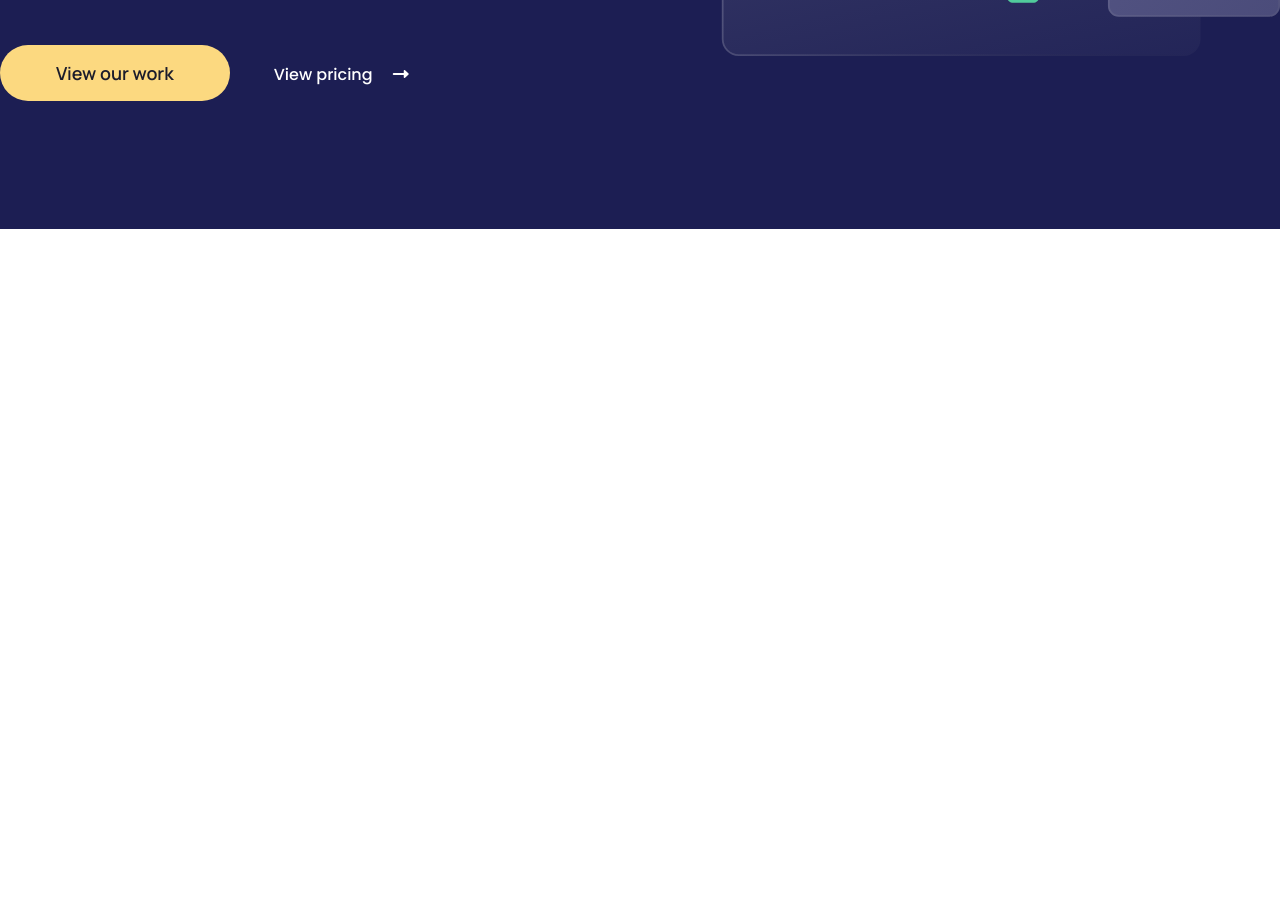
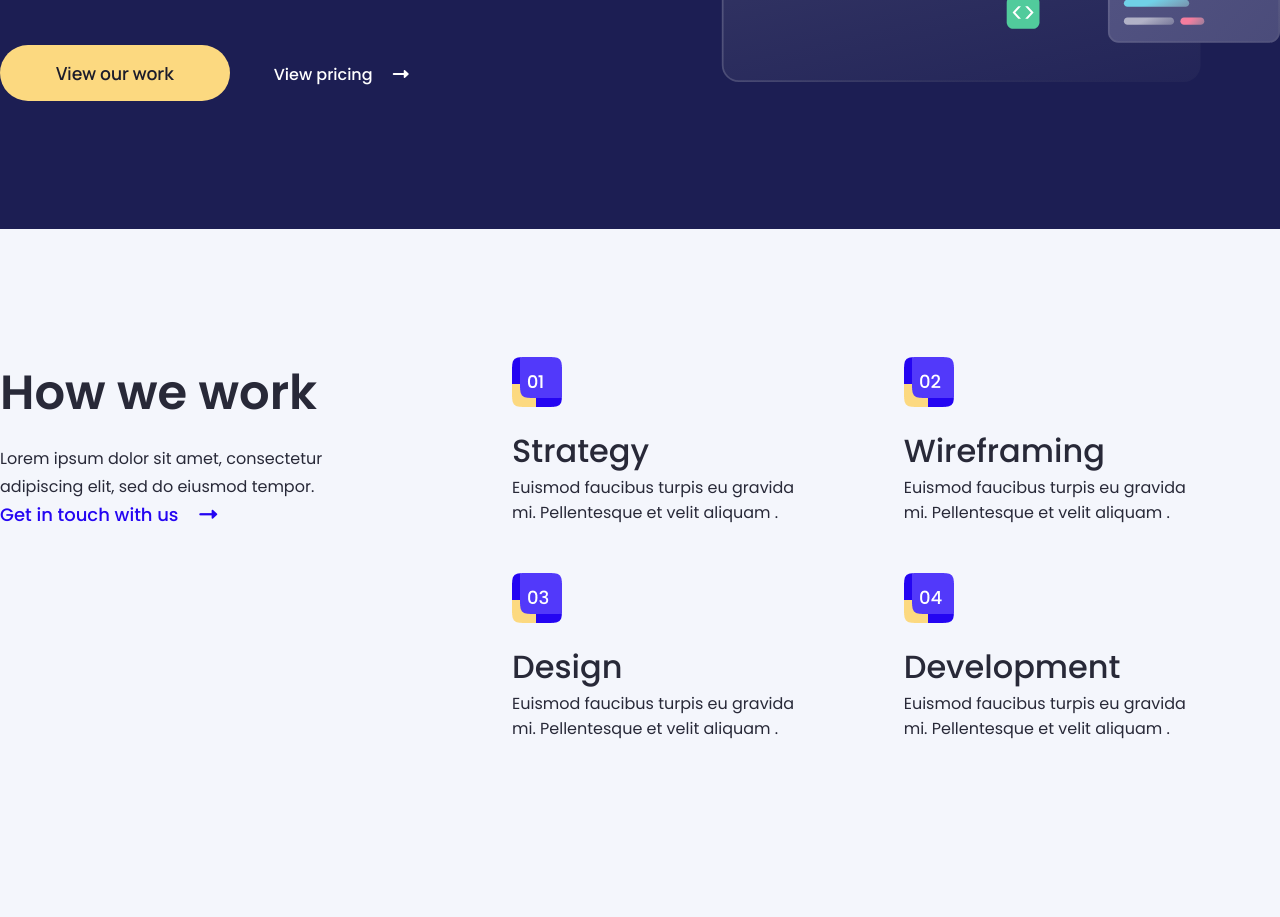
Before and after one commit to AKAzadMilon-Dev/-finsweet-web-design, a plain HTML site: page index.html in a window 1280 px wide. Shown: the part 556-1473 px from the top of the page. Before the commit the page ends 800 px from the top, so only its background shows below. Drawn offline with Linux system fonts and the light colour scheme.

Commit message:
work part

```diff
--- a/css/style.css
+++ b/css/style.css
@@ -134,6 +134,7 @@ nav .nav-item a{
 .banner .image{
     width: 60%;
     text-align: end;
+    margin-top: 26px;
 }
 
 /* =============================
@@ -141,6 +142,88 @@ nav .nav-item a{
 ============================= */
 
 /* =============================
+    work part start
+============================= */
+
+.work{
+    background: #F4F6FC;
+}
+
+.work .box{
+    padding: 128px 0;
+}
+
+.work .text{
+    width: 40%;
+}
+
+.work .text h2{
+    font-family: 'Poppins', sans-serif;
+    font-size: 48px;
+    font-weight: 600;
+    color: rgba(40, 41, 56, 1);
+    margin-bottom: 16px;
+}
+
+.work .text p{
+    width: 405px;
+    font-family: 'Poppins', sans-serif;
+    font-size: 16px;
+    font-weight: 400;
+    line-height: 28px;
+    color: rgba(40, 41, 56, 1);
+}
+
+.work .text a{
+    display: inline-block;
+    font-family: 'Poppins', sans-serif;
+    font-size: 18px;
+    font-weight: 500;
+    color: rgba(36, 5, 242, 1);
+    margin-bottom: 16px;
+}
+
+.work .text a i{
+    margin-left: 16px;
+}
+
+.work .service{
+    width: 60%;
+}
+.work .service .service-inner{
+    display: flex;
+    justify-content: space-between;
+    flex-wrap: wrap;
+}
+
+.work .service .worklist{
+    width: 49%;
+    margin-bottom: 48px;
+
+}
+
+.work .service .worklist h3{
+    font-family: 'Poppins', sans-serif;
+    font-size: 32px;
+    font-weight: 500;
+    margin-top: 16px;
+    color: rgba(40, 41, 56, 1);
+}
+
+.work .service .worklist p{
+    width: 303px;
+    font-family: 'Poppins', sans-serif;
+    font-size: 16px;
+    font-weight: 400;
+    color: rgba(40, 41, 56, 1);
+}
+
+/* =============================
+    work part end
+============================= */
+
+
+/* =============================
     Navbar part start
 ============================= */
 /* =============================
--- a/index.html
+++ b/index.html
@@ -211,6 +211,50 @@
     ============================ -->
 
     <!-- ===========================
+        Work Part Start
+    ============================ -->
+
+    <section class="work">
+        <div class="container">
+            <div class="box">
+                <div class="text">
+                    <h2>How we work</h2>
+                    <p>Lorem ipsum dolor sit amet, consectetur adipiscing elit, sed do eiusmod tempor.</p>
+                    <a href="#">Get in touch with us <i class="fa-solid fa-right-long"></i></a>
+                </div>
+                <div class="service">
+                    <div class="service-inner">
+                        <div class="worklist">
+                            <img src="assets/images/1.png" alt="">
+                            <h3>Strategy</h3>
+                            <p>Euismod faucibus turpis eu gravida mi. Pellentesque et velit aliquam .</p>
+                        </div>
+                        <div class="worklist">
+                            <img src="assets/images/2.png" alt="">
+                            <h3>Wireframing</h3>
+                            <p>Euismod faucibus turpis eu gravida mi. Pellentesque et velit aliquam .</p>
+                        </div>
+                        <div class="worklist">
+                            <img src="assets/images/3.png" alt="">
+                            <h3>Design</h3>
+                            <p>Euismod faucibus turpis eu gravida mi. Pellentesque et velit aliquam .</p>
+                        </div>
+                        <div class="worklist">
+                            <img src="assets/images/4.png" alt="">
+                            <h3>Development</h3>
+                            <p>Euismod faucibus turpis eu gravida mi. Pellentesque et velit aliquam .</p>
+                        </div>
+                    </div>
+                </div>
+            </div>
+        </div>
+    </section>
+
+    <!-- ===========================
+        Work Part End
+    ============================ -->
+
+    <!-- ===========================
         Banner Part Start
     ============================ -->
     <!-- ===========================
```
Also changed, not shown: assets/images/1.png (added), assets/images/2.png (added), assets/images/3.png (added), assets/images/4.png (added).
